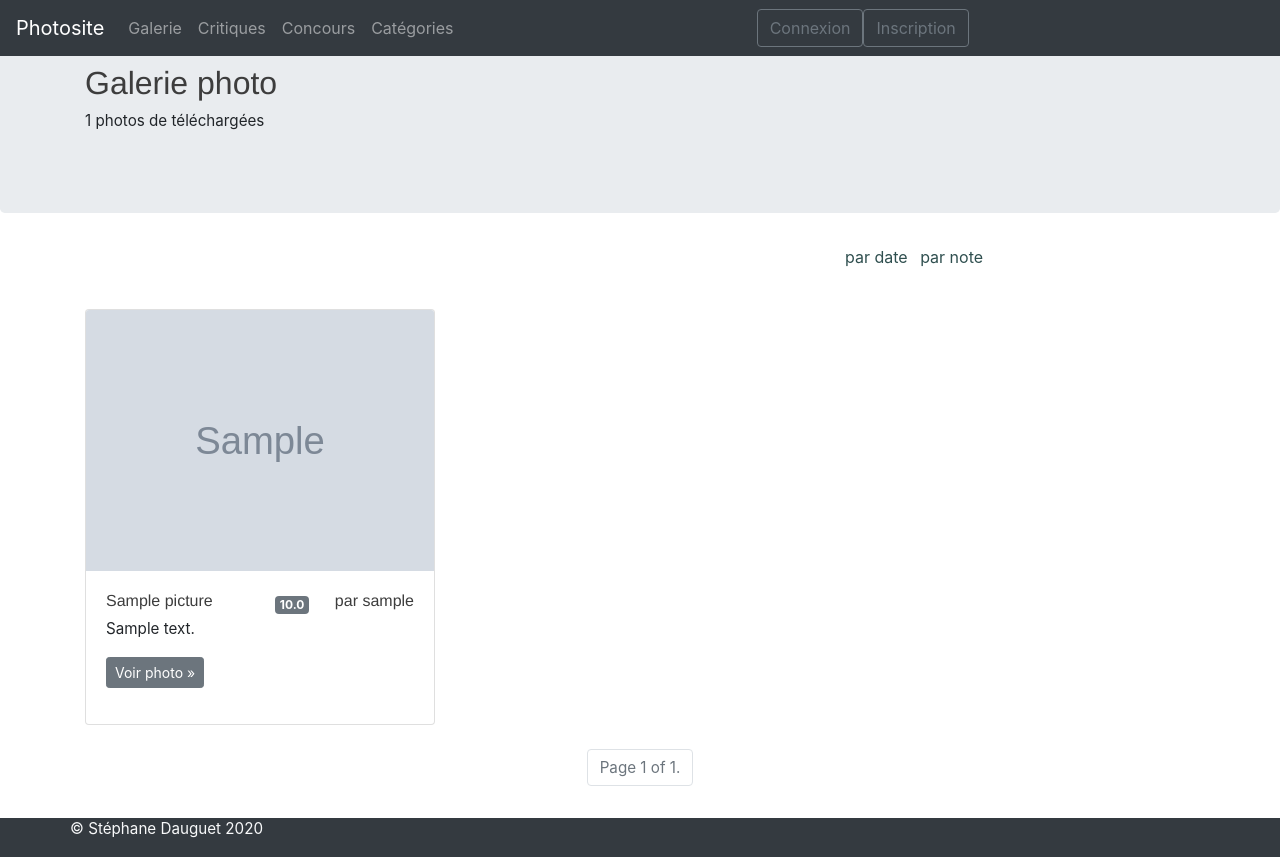
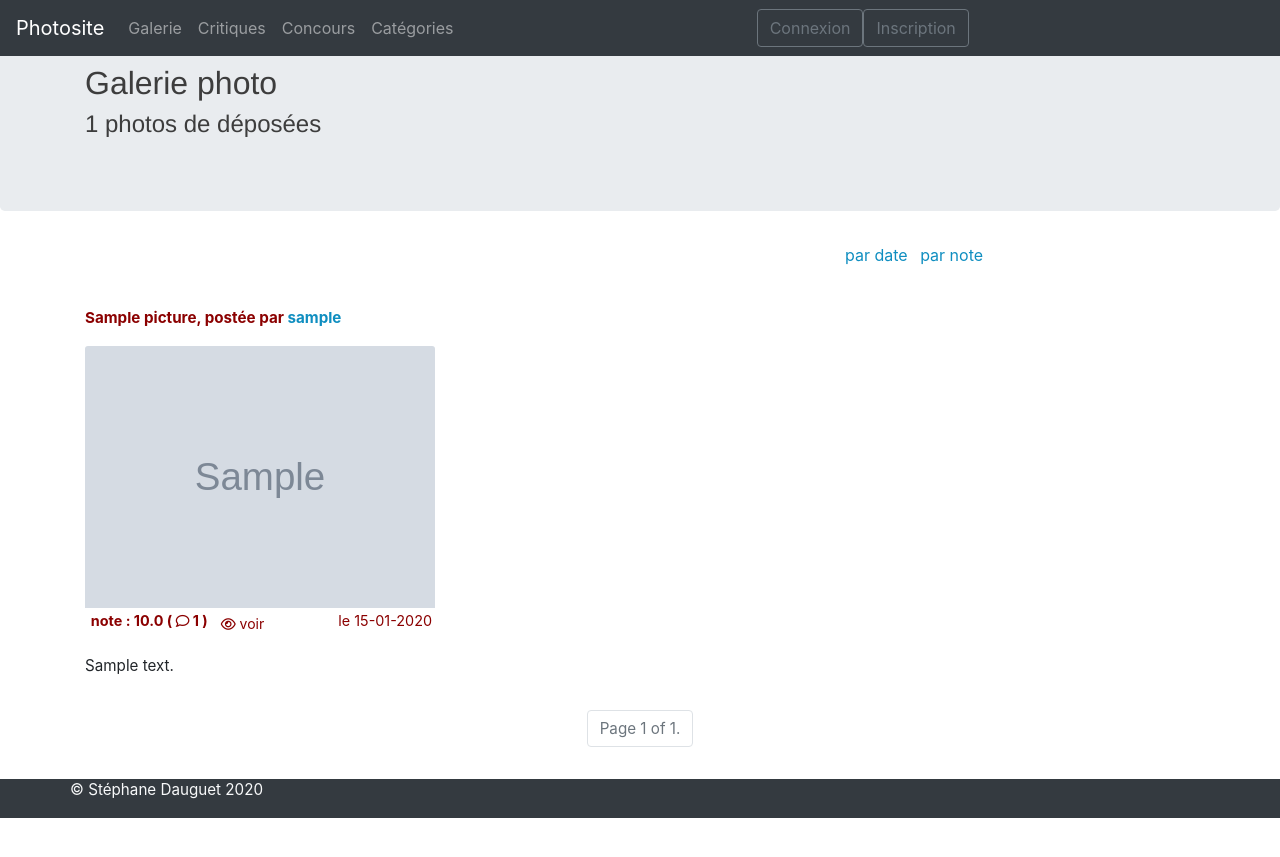
Before and after one commit to lemarak/OC_Photosite, a Django app: page /pictures/last in a window 1280 px wide. After the commit the page ends 818 px from the top, so only its background shows below. Run offline with Django 3.2, Linux system fonts and the light colour scheme; tables that the repository leaves empty hold one stand-in row (values such as "Sample post"); grey boxes marked "Sample" are stand-in pictures; some libraries are stand-ins or nearby versions.

Commit message:
front end

```diff
--- a/gallery/templates/base.html
+++ b/gallery/templates/base.html
@@ -21,6 +21,9 @@
     <script src="https://stackpath.bootstrapcdn.com/bootstrap/4.5.0/js/bootstrap.min.js"
         integrity="sha384-OgVRvuATP1z7JjHLkuOU7Xw704+h835Lr+6QL9UvYjZE3Ipu6Tp75j7Bh/kR0JKI"
         crossorigin="anonymous"></script>
+
+    <!-- font icons fa -->
+    <script src="https://use.fontawesome.com/2ac994821b.js"></script>
 
     <!-- CSS app.gallery -->
     <link href="{% static 'css/gallery.css' %}" rel="stylesheet" type="text/css">
--- a/gallery/templates/gallery.html
+++ b/gallery/templates/gallery.html
@@ -14,50 +14,68 @@
         <div class="col-4">
             <ul class="list-inline">
                 {% if contest %}
-                <li class="list-inline-item"><a href="{% url 'gallery:pictures_list' action user_id %}?for_contest={{ contest }}" alt="par date">par date</a></li>
-                <li class="list-inline-item"><a href="{% url 'gallery:pictures_list' action user_id %}?order_by=-global_score&for_contest={{ contest }}" alt="par note">par note</a></li>
+                <li class="list-inline-item"><a
+                        href="{% url 'gallery:pictures_list' action user_id %}?for_contest={{ contest }}"
+                        alt="par date">par date</a></li>
+                <li class="list-inline-item"><a
+                        href="{% url 'gallery:pictures_list' action user_id %}?order_by=-global_score&for_contest={{ contest }}"
+                        alt="par note">par note</a></li>
                 {% elif action == 'last' %}
-                <li class="list-inline-item"><a href="{% url 'gallery:pictures_list' action %}" alt="par date">par date</a></li>
-                <li class="list-inline-item"><a href="{% url 'gallery:pictures_list' action %}?order_by=-global_score" alt="par note">par note</a></li>
+                <li class="list-inline-item"><a href="{% url 'gallery:pictures_list' action %}" alt="par date">par
+                        date</a></li>
+                <li class="list-inline-item"><a href="{% url 'gallery:pictures_list' action %}?order_by=-global_score"
+                        alt="par note">par note</a></li>
                 {% elif action == 'user' %}
-                <li class="list-inline-item"><a href="{% url 'gallery:pictures_list' action user_id %}" alt="par date">par date</a></li>
-                <li class="list-inline-item"><a href="{% url 'gallery:pictures_list' action user_id %}?order_by=-global_score" alt="par note">par note</a></li>
+                <li class="list-inline-item"><a href="{% url 'gallery:pictures_list' action user_id %}"
+                        alt="par date">par date</a></li>
+                <li class="list-inline-item"><a
+                        href="{% url 'gallery:pictures_list' action user_id %}?order_by=-global_score"
+                        alt="par note">par note</a></li>
                 {% elif action == 'category' %}
-                <li class="list-inline-item"><a href="{% url 'gallery:pictures_list' action category_id %}" alt="par date">par date</a></li>
-                <li class="list-inline-item"><a href="{% url 'gallery:pictures_list' action category_id %}?order_by=-global_score" alt="par note">par note</a></li>
+                <li class="list-inline-item"><a href="{% url 'gallery:pictures_list' action category_id %}"
+                        alt="par date">par date</a></li>
+                <li class="list-inline-item"><a
+                        href="{% url 'gallery:pictures_list' action category_id %}?order_by=-global_score"
+                        alt="par note">par note</a></li>
                 {% endif %}
             </ul>
         </div>
     </div>
-    <div class="row">
+    <div class="row mb-2">
         {% for picture in pictures %}
         <div class="col-md-4">
-            <div class="card mb-4 box-shadow">
+            <div class="card mb-4 border-0">
+                <div class="title">
+                    <div class="row">
+                        <div class="col">
+                            <p class=" rouge-fonce"><strong>{{ picture.title }}, postée par <a
+                                        href="{% url 'gallery:pictures_list' action='user' pk=picture.user.id %}">
+                                        {{ picture.user }}</a>
+                                </strong>
+                            </p>
+                        </div>
+                    </div>
+                </div>
                 <div class="item">
                     <a href="{{ picture.get_absolute_url }}">
-                        <img class="card-img-top mx-auto" alt="{{ picture.title }}"
-                            src="{{ picture.file_name.url }}" data-holder-rendered="true">
+                        <img class="card-img-top mx-auto" alt="{{ picture.title }}" src="{{ picture.file_name.url }}"
+                            data-holder-rendered="true">
                         <!-- <img src="#" class="img-responsive"
                             style="width: 100%; float: left; margin-right: 10px;" /> -->
                     </a>
                 </div>
-                <div class="card-body">
+                <div class="item">
                     <div class="row">
-                        <div class="col-md-6">
-                            <h6>{{ picture.title|truncatechars:18 }}</h6>
+                        <div class="col">
+                            {% if picture.global_score == 0 %}
+                            <span class="badge rouge-fonce little"><i>pas de note</i></span>
+                            {% else %}
+                            <span class="badge rouge-fonce little">note : {{ picture.global_score }} ( <i
+                                    class="fa fa-comment-o" aria-hidden="true"></i> {{picture.review_set.count}}
+                                )</span>
+                            {% endif %}
                         </div>
-                        <div class="col-md-2">
-                            <span class="badge badge-secondary">{{ picture.global_score }}</span>
-                        </div>
-                        <div class="col-md-4">
-                            <a href="{% url 'gallery:pictures_list' action='user' pk=picture.user.id %}">
-                                <h6 class="text-right">par {{ picture.user|truncatechars:20 }}</h6>
-                            </a>
-                        </div>
-                    </div>
-                    <p class="card-text">{{ picture.description|truncatewords:15 }} </p>
-
-
+                        <div class="col">
                             {% if contest %}
                             {% if picture.contest_picture %}
                             <button class="btn btn-secondary btn-sm" disabled>Déjà déposée</button>
@@ -67,9 +85,18 @@
                                     role="button">Déposer photo &raquo;</a></p>
                             {% endif %}
                             {% else %}
-                        <p><a class="btn btn-secondary btn-sm" href="{{ picture.get_absolute_url }}" role="button">Voir
-                                photo &raquo;</a></p>
+                            <p><a class="btn rouge-fonce btn-sm" href="{{ picture.get_absolute_url }}" role="button"><i
+                                        class="fa fa-eye"></i> voir</a></p>
                             {% endif %}
+                        </div>
+                        <div class="col">
+                            <span class="text-right little">le {{ picture.upload_date|date:"d-m-Y" }}</span>
+                        </div>
+                    </div>
+
+                </div>
+                <div class="item">
+                    <p class="card-text">{{ picture.description|truncatewords:15 }} </p>
                 </div>
             </div>
         </div>
--- a/gallery/templates/gallery/full_gallery.html
+++ b/gallery/templates/gallery/full_gallery.html
@@ -7,7 +7,7 @@
 <div class="jumbotron">
     <div class="container">
         <h2>{{ title }}</h2>
-        <p>{{ page_obj.paginator.count }} photos de téléchargées</p>
+        <h4>{{ page_obj.paginator.count }} photos de déposées</h4>
     </div>
 </div>
 {% include 'gallery.html' %}
--- a/gallery/templates/little_gallery.html
+++ b/gallery/templates/little_gallery.html
@@ -1,8 +1,10 @@
     <div class="row">
         {% for picture in pictures %}
         <div class="col-md-2">
-            <div class="card">
-
+            <div class="card border-0">
+                <div class="title">
+                    <span>{{ picture.title|truncatechars:15 }}</span>
+                </div>
                 <div class="item">
                     <a href="{{ picture.get_absolute_url }}" alt="{{ picture.title }}">
                         <img class="card-img-top mx-auto" alt="photo" src="{{ picture.file_name.url }}"
--- a/photosite_project/static/css/gallery.css
+++ b/photosite_project/static/css/gallery.css
@@ -35,7 +35,7 @@ p,i
 }
 
 a {
-    color:darkslategrey;
+    color:rgb(15, 142, 192);
 }
 
 h1,h2,h3,h4,h5,h6 {
@@ -47,8 +47,10 @@ h1,h2,h3,h4,h5,h6 {
 {
     color:darkred;
 }
+.little {
+    font-size:0.9em;
+}
 
-card
-{
-    border-color:white;
+.grand {
+    font-size:1.1em;
 }
```
Also changed, not shown: gallery/templates/home.html (+23 -11 lines). Lines whose indentation alone changed are shown as unchanged.
